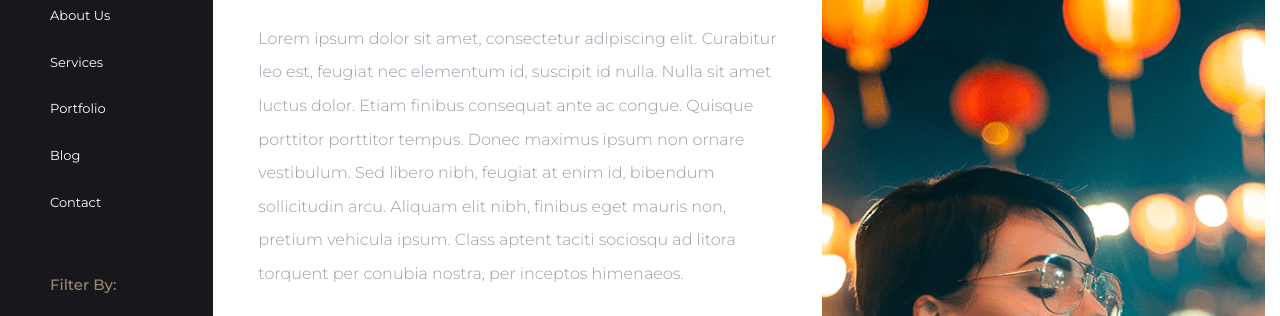
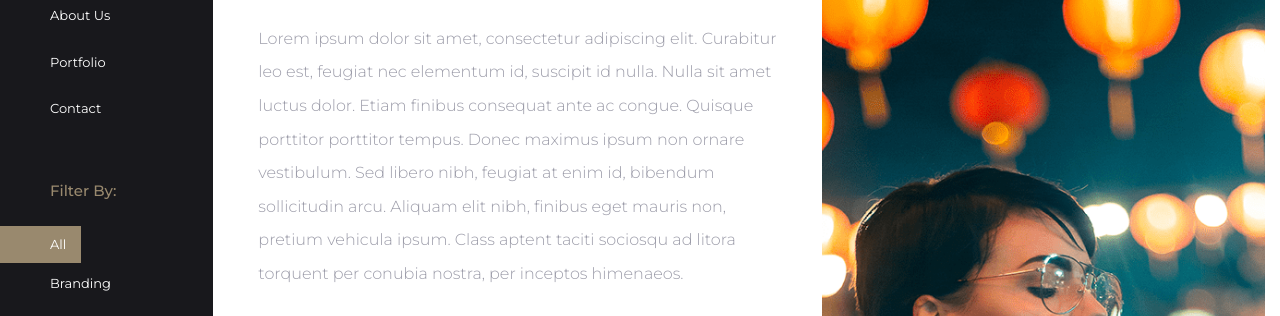
Before and after one commit to meer32/Website, a website: page about.html in a window 1280 px wide. Shown: the part 190-506 px from the top of the page. Drawn offline with Linux system fonts and the light colour scheme; files whose address does not match are found by name.

Commit message:
Update about.html

```diff
--- a/about.html
+++ b/about.html
@@ -63,18 +63,8 @@
                         </a>
                     </li>
                     <li>
-                        <a href="services.html">
-                            Services
-                        </a>
-                    </li>
-                    <li>
                         <a href="portfolio.html">
                             Portfolio
-                        </a>
-                    </li>
-                    <li>
-                        <a href="blog.html">
-                            Blog
                         </a>
                     </li>
                     <li>
```
